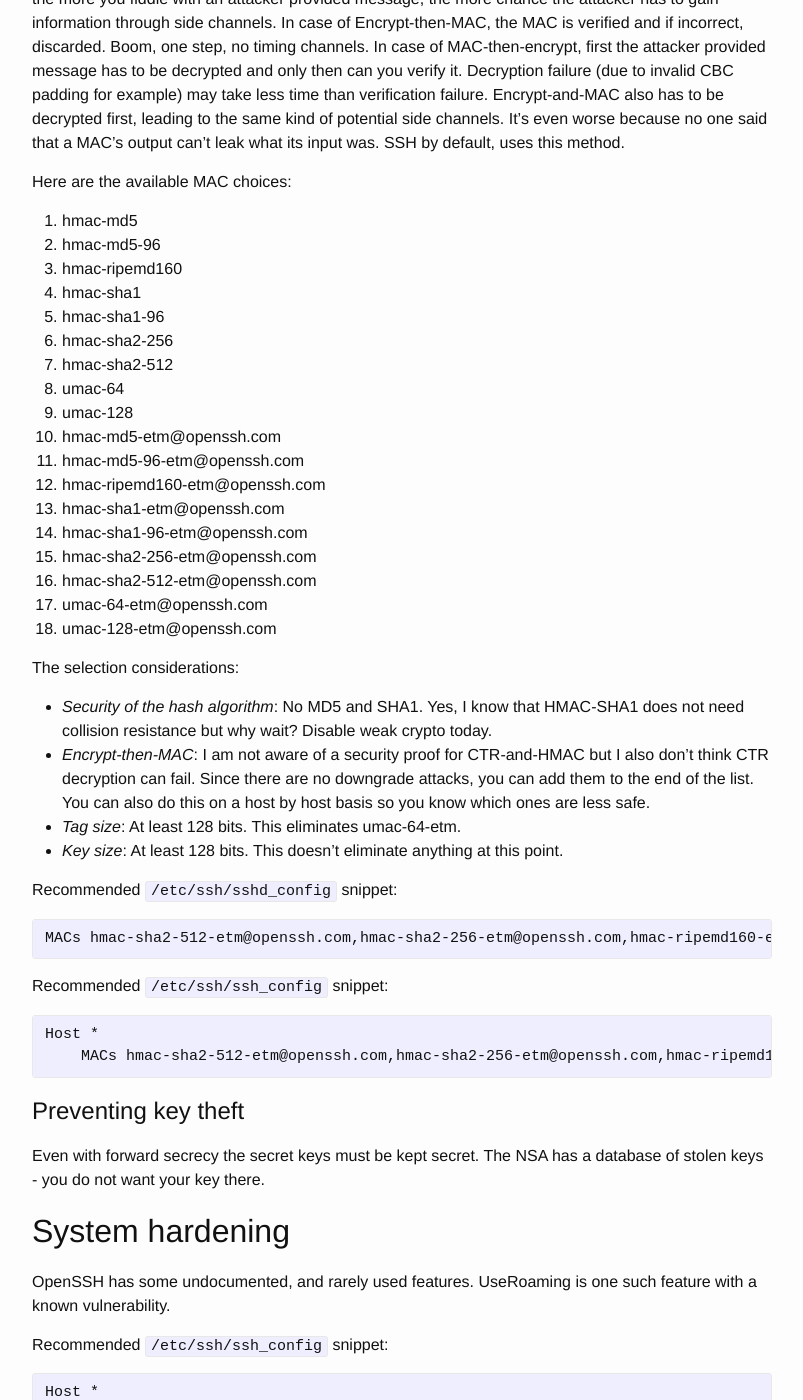
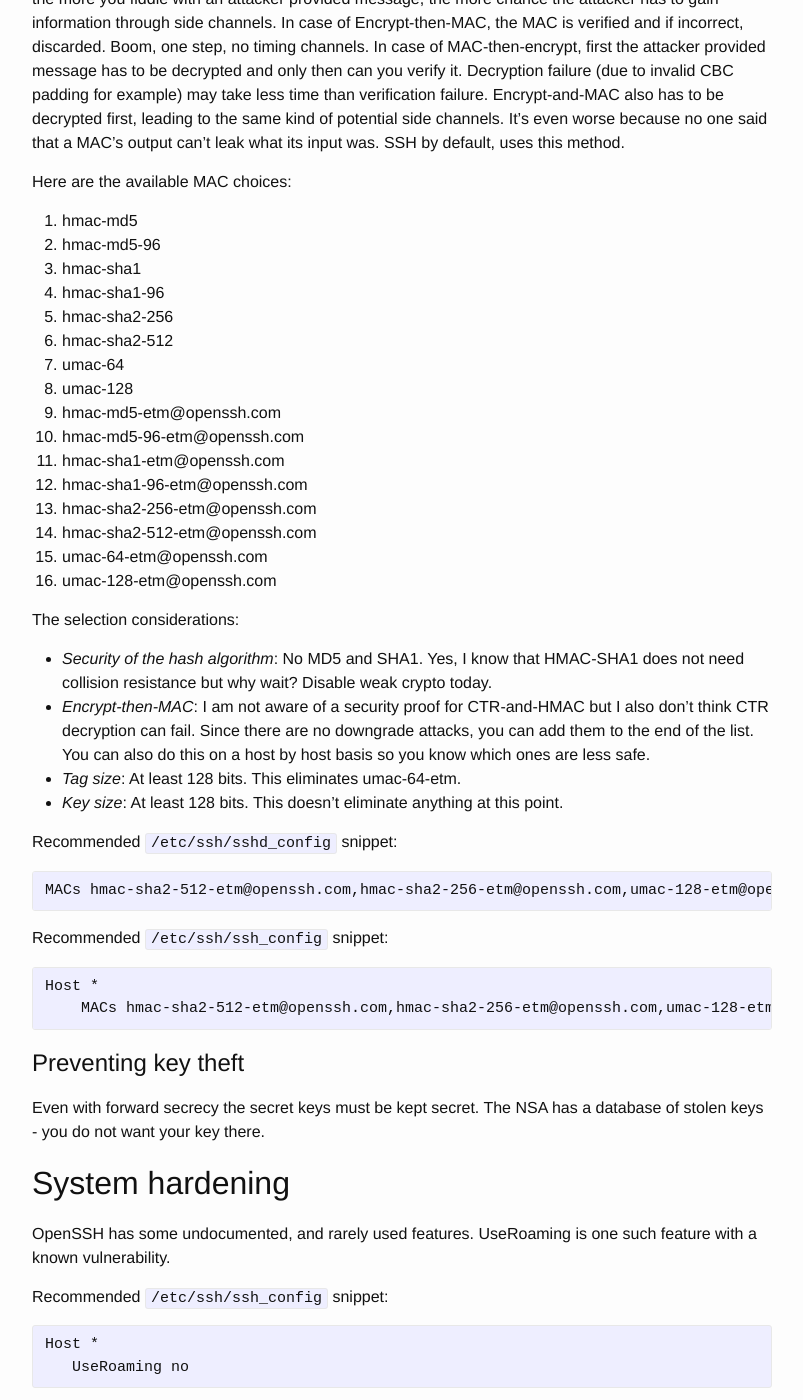
Before and after one commit to stribika/stribika.github.io, a Jekyll site: the page built from _posts/2015-01-04-secure-secure-shell.md, in a window 1280 px wide and 1400 px high, scrolled down 6276 px. Shown: the whole window, without its empty margins (238-1041 px from the left). Built offline with Jekyll 4.4.1, drawn with Linux system fonts in a browser that asks for light colours.

Commit message:
Remove hmac-ripemd160
hmac-ripemd160 has been removed in OpenSSH 7.6.

```diff
--- a/_posts/2015-01-04-secure-secure-shell.md
+++ b/_posts/2015-01-04-secure-secure-shell.md
@@ -285,7 +285,6 @@ Here are the available MAC choices:
 
 1. hmac-md5
 1. hmac-md5-96
-1. hmac-ripemd160
 1. hmac-sha1
 1. hmac-sha1-96
 1. hmac-sha2-256
@@ -294,7 +293,6 @@ Here are the available MAC choices:
 1. umac-128
 1. hmac-md5-etm@openssh.com
 1. hmac-md5-96-etm@openssh.com
-1. hmac-ripemd160-etm@openssh.com
 1. hmac-sha1-etm@openssh.com
 1. hmac-sha1-96-etm@openssh.com
 1. hmac-sha2-256-etm@openssh.com
@@ -321,12 +319,12 @@ The selection considerations:
 
 Recommended `/etc/ssh/sshd_config` snippet:
 
-<pre><code id="server-macs">MACs hmac-sha2-512-etm@openssh.com,hmac-sha2-256-etm@openssh.com,hmac-ripemd160-etm@openssh.com,umac-128-etm@openssh.com,hmac-sha2-512,hmac-sha2-256,hmac-ripemd160,umac-128@openssh.com</code></pre>
+<pre><code id="server-macs">MACs hmac-sha2-512-etm@openssh.com,hmac-sha2-256-etm@openssh.com,umac-128-etm@openssh.com,hmac-sha2-512,hmac-sha2-256,umac-128@openssh.com</code></pre>
 
 Recommended `/etc/ssh/ssh_config` snippet:
 
 <pre><code id="client-macs">Host *
-    MACs hmac-sha2-512-etm@openssh.com,hmac-sha2-256-etm@openssh.com,hmac-ripemd160-etm@openssh.com,umac-128-etm@openssh.com,hmac-sha2-512,hmac-sha2-256,hmac-ripemd160,umac-128@openssh.com</code></pre>
+    MACs hmac-sha2-512-etm@openssh.com,hmac-sha2-256-etm@openssh.com,umac-128-etm@openssh.com,hmac-sha2-512,hmac-sha2-256,umac-128@openssh.com</code></pre>
 
 # Preventing key theft
 
```
